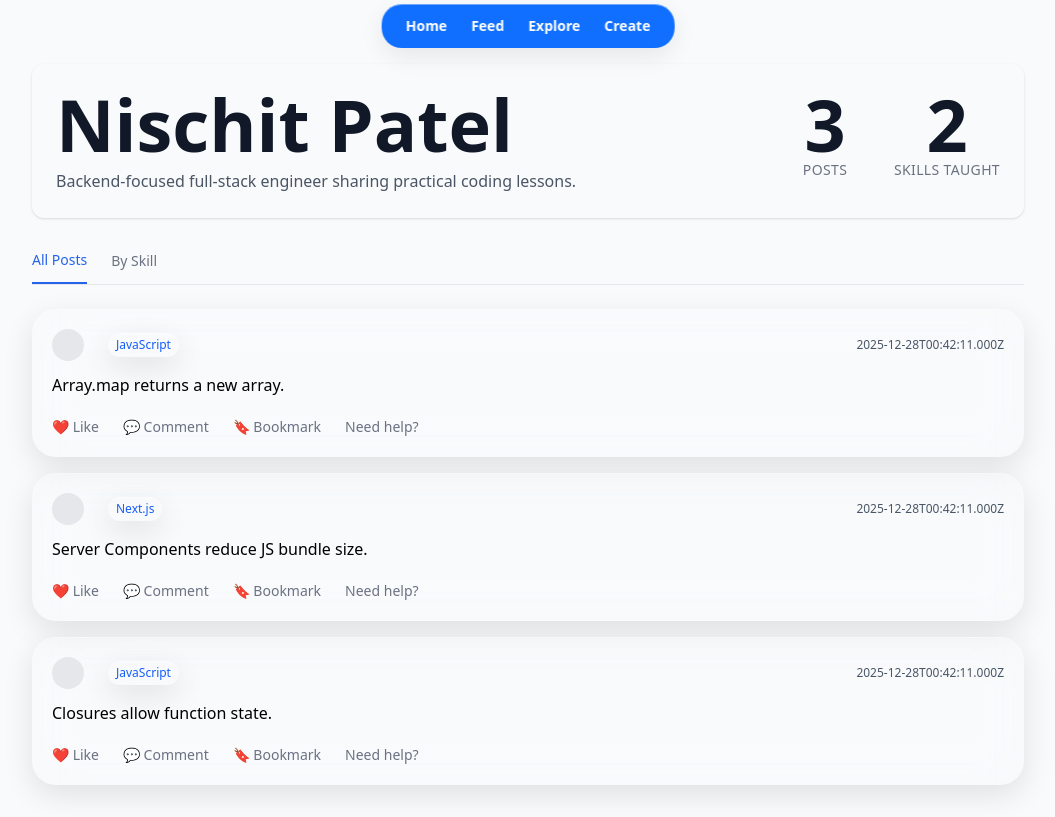
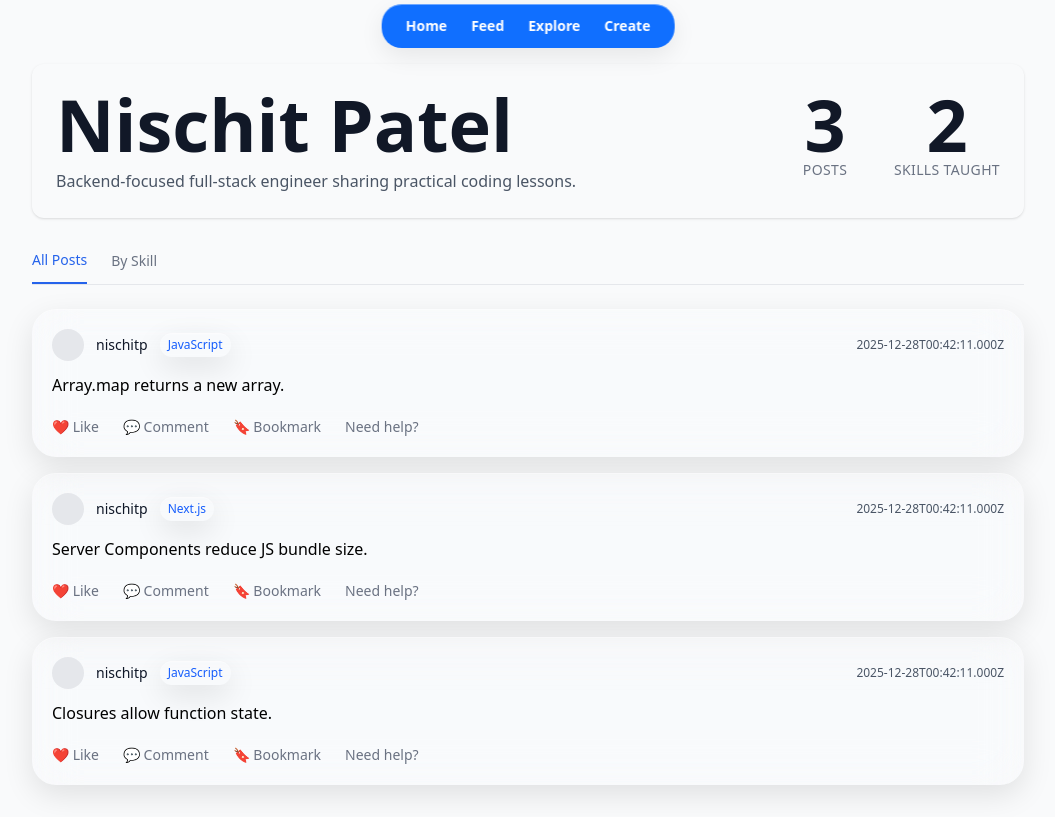
Before and after one commit to nischitpatel/skillfeed, a Next.js app: page /profile/1 in a window 1280 px wide. Shown: the whole page, without its empty margins (112-1167 px from the left). Built offline with nearby package versions, Linux system fonts and the light colour scheme.

Commit message:
fixed prop errors

```diff
--- a/app/profile/ProfilePosts.tsx
+++ b/app/profile/ProfilePosts.tsx
@@ -2,6 +2,7 @@ import FeedPost from "../components/FeedPost";
 
 type Post = {
   id: string;
+  username: string;
   skill: string;
   content: string;
   createdAt: string;
@@ -9,10 +10,10 @@ type Post = {
 
 type Props = {
   posts: Post[];
-  mode: "all" | "skill";
+  // mode: "all" | "skill";
 };
 
-export default function ProfilePosts({ posts, mode }: Props) {
+export default function ProfilePosts({ posts }: Props) {
   if (posts.length === 0) {
     return (
       <p className="text-sm text-gray-500">
--- a/app/profile/[username]/page.tsx
+++ b/app/profile/[username]/page.tsx
@@ -35,18 +35,21 @@ export default async function ProfilePage() {
   const posts = [
     {
       id: "1",
+      username: "nischitp",
       skill: "JavaScript",
       content: "Array.map returns a new array.",
       createdAt: new Date().toISOString(),
     },
     {
       id: "2",
+      username: "nischitp",
       skill: "Next.js",
       content: "Server Components reduce JS bundle size.",
       createdAt: new Date().toISOString(),
     },
     {
       id: "3",
+      username: "nischitp",
       skill: "JavaScript",
       content: "Closures allow function state.",
       createdAt: new Date().toISOString(),
```
Also changed, not shown: app/profile/ProfileTabs.tsx (+0 -54 lines).
